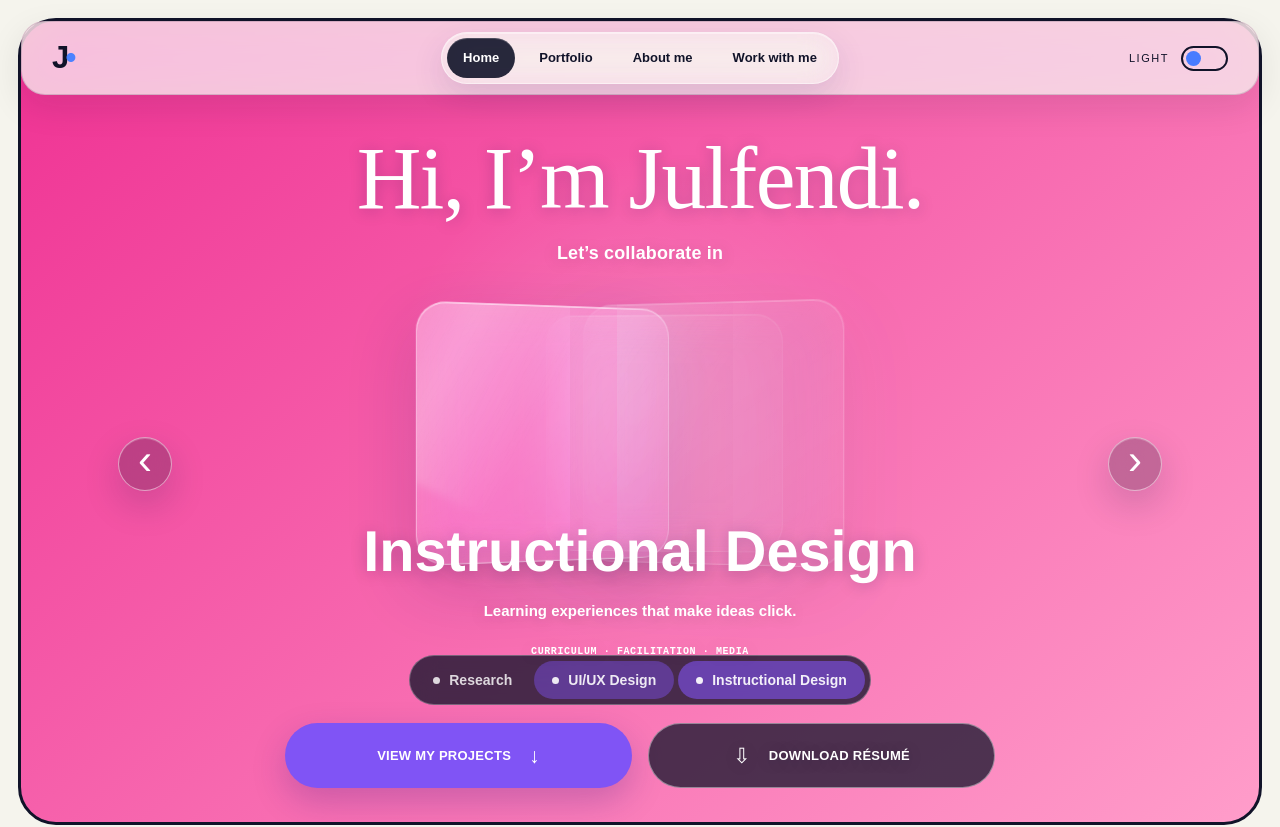
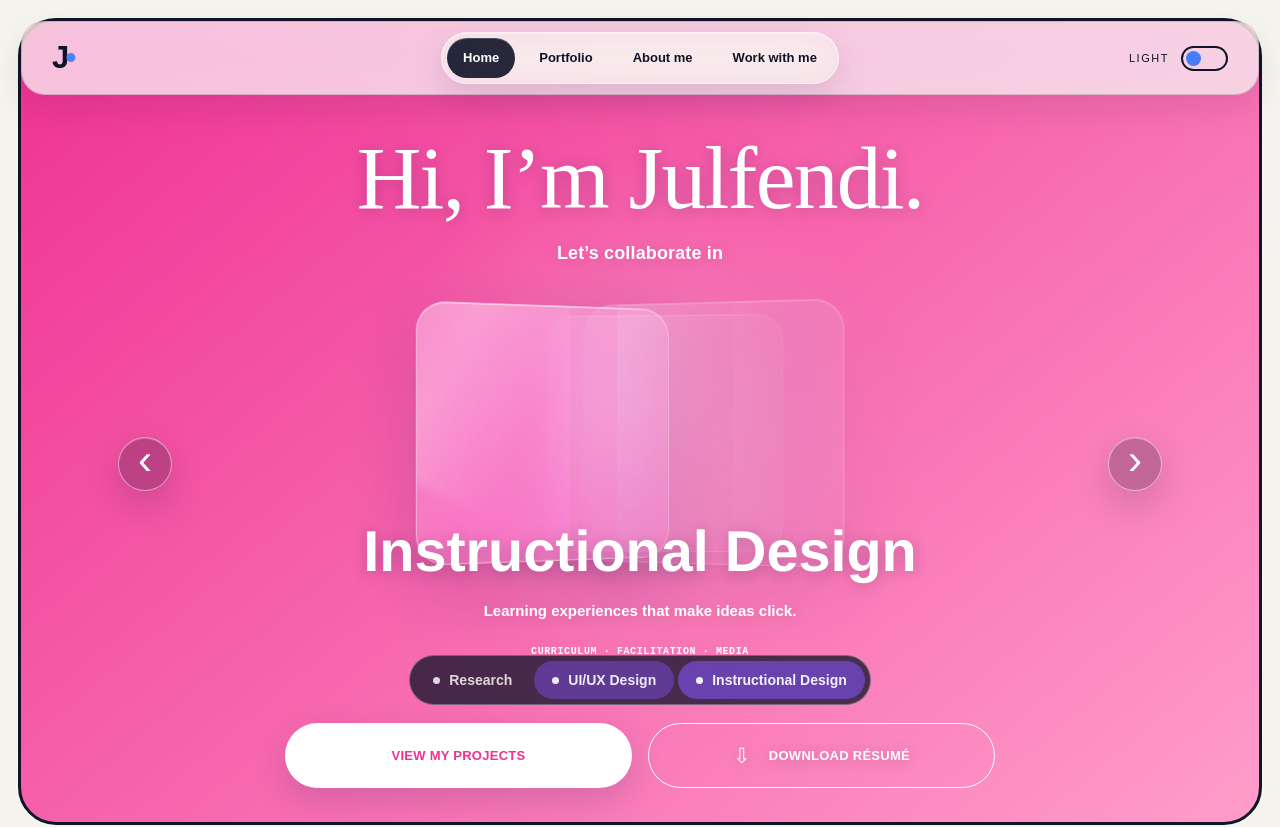
Before and after one commit to Jullyfish8/Portfolio-Website, a Next.js app: page / in a window 1280 px wide. Shown: the top 827 px of the page. Built offline with nearby package versions, Linux system fonts and the light colour scheme.

Commit message:
Refine hero action button colors

```diff
--- a/app/globals.css
+++ b/app/globals.css
@@ -115,3 +115,7 @@
 .nav-shell{width:calc(100% - 6px);margin:3px 3px -77px}
 .hero{padding-top:116px}
 @media(max-width:800px){.nav-shell{width:calc(100% - 4px);margin:2px 2px -60px}.hero{padding-top:78px}}
+
+/* Hero actions use the active color world while retaining clear hierarchy. */
+.hero-actions .primary-cta{background:#fff;color:var(--hero1);box-shadow:0 13px 34px rgba(35,22,92,.16)}
+.hero-actions .resume-link{border:1.5px solid #fff;background:transparent;color:#fff;box-shadow:none}
--- a/app/page.tsx
+++ b/app/page.tsx
@@ -25,7 +25,7 @@ export default function Home(){
     <section id="home" className={`hero hero-${current.className}`} onMouseEnter={()=>setPaused(true)} onMouseLeave={()=>setPaused(false)} onFocus={()=>setPaused(true)} onBlur={()=>setPaused(false)} onTouchStart={e=>touchX.current=e.touches[0].clientX} onTouchEnd={e=>{const delta=e.changedTouches[0].clientX-touchX.current;if(Math.abs(delta)>45)moveRole(delta<0?1:-1)}}>
       <div className="hero-heading"><h1>Hi, I’m Julfendi.</h1><p>Let’s collaborate in</p></div>
       <div className="hero-stage" aria-live="polite"><button className="side-arrow side-arrow-left" type="button" onClick={()=>moveRole(-1)} aria-label="Previous discipline"><span aria-hidden="true">‹</span></button><div className="role-orbit" aria-hidden="true">{roles.map((item,i)=><div key={item.name} className={`glass-placeholder ${i===role?'is-active':i===(role+roles.length-1)%roles.length?'is-prev':'is-next'}`} />)}</div><button className="side-arrow side-arrow-right" type="button" onClick={()=>moveRole(1)} aria-label="Next discipline"><span aria-hidden="true">›</span></button><div className="role-details"><p className={`role-title ${current.font}`}>{current.name}</p><p className="role-copy">{current.line}</p><p className="role-meta">{current.meta}</p></div></div>
-      <div className="hero-bottom"><div className="carousel-nav" aria-label="Choose a discipline"><div>{roles.map((r,i)=><button key={r.name} className={i===role?'active':''} onClick={()=>setRole(i)} aria-label={`Show ${r.name}`}>{r.name}</button>)}</div></div><div className="hero-actions"><a className="primary-cta" href="#portfolio">View my projects <span>↓</span></a><a className="resume-link" href="#resume"><span>⇩</span> Download résumé</a></div></div>
+      <div className="hero-bottom"><div className="carousel-nav" aria-label="Choose a discipline"><div>{roles.map((r,i)=><button key={r.name} className={i===role?'active':''} onClick={()=>setRole(i)} aria-label={`Show ${r.name}`}>{r.name}</button>)}</div></div><div className="hero-actions"><a className="primary-cta" href="#portfolio">View my projects</a><a className="resume-link" href="#resume"><span>⇩</span> Download résumé</a></div></div>
     </section>
     <section id="portfolio" className="projects-section" style={{'--project':selected.color,'--project-accent':selected.accent} as React.CSSProperties}>
       <header className="section-heading"><p>Selected archive / All projects</p><h2>Work, unfolded.</h2><span>Choose a title. Stay in the story.</span></header>
```
